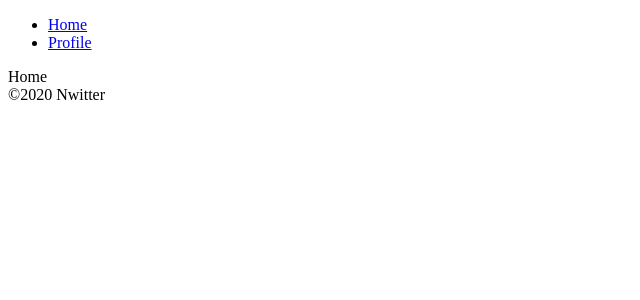
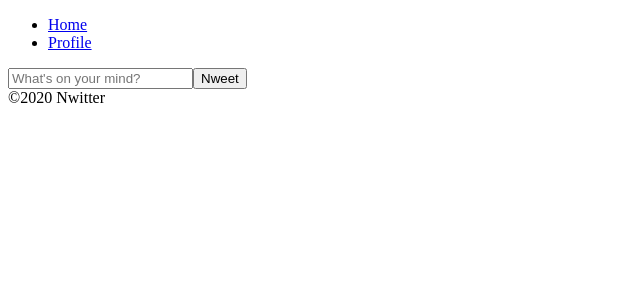
Before and after one commit to bumjin/nwitter, a React (Create React App) app: page /#/ in a window 1280 px wide. Shown: the top 300 px of the page, without its empty margins (0-640 px from the left). Built offline with nearby package versions, Linux system fonts and the light colour scheme; no server answers; sample sign-in values are in the browser's storage.

Commit message:
Make Tweet Form

```diff
--- a/src/fbase.js
+++ b/src/fbase.js
@@ -1,5 +1,6 @@
 import * as firebase from "firebase/app";
 import "firebase/auth";
+import "firebase/database";
 
 
 const firebaseConfig = {
--- a/src/routes/Home.js
+++ b/src/routes/Home.js
@@ -1,4 +1,23 @@
-import React from "react";
+import React, { useState } from "react";
 
-const Home = () => <div>Home</div>
+const Home = () => {
+    const [nweet, setNweet] = useState("")
+    const onSubmit = (event) => {
+        event.preventDefault();
+    }
+    const onChange = (event) => {
+        const {
+            target: { value }
+        } = event;
+        setNweet(value)
+    }
+    return (
+        <div>
+            <form onSubmit={onSubmit}>
+                <input value={nweet} onChange={onChange} type="text" placeholder="What's on your mind?" maxLength={120} />
+                <input type="submit" value="Nweet" />
+            </form>
+        </div>
+    )
+}
 export default Home;
```
